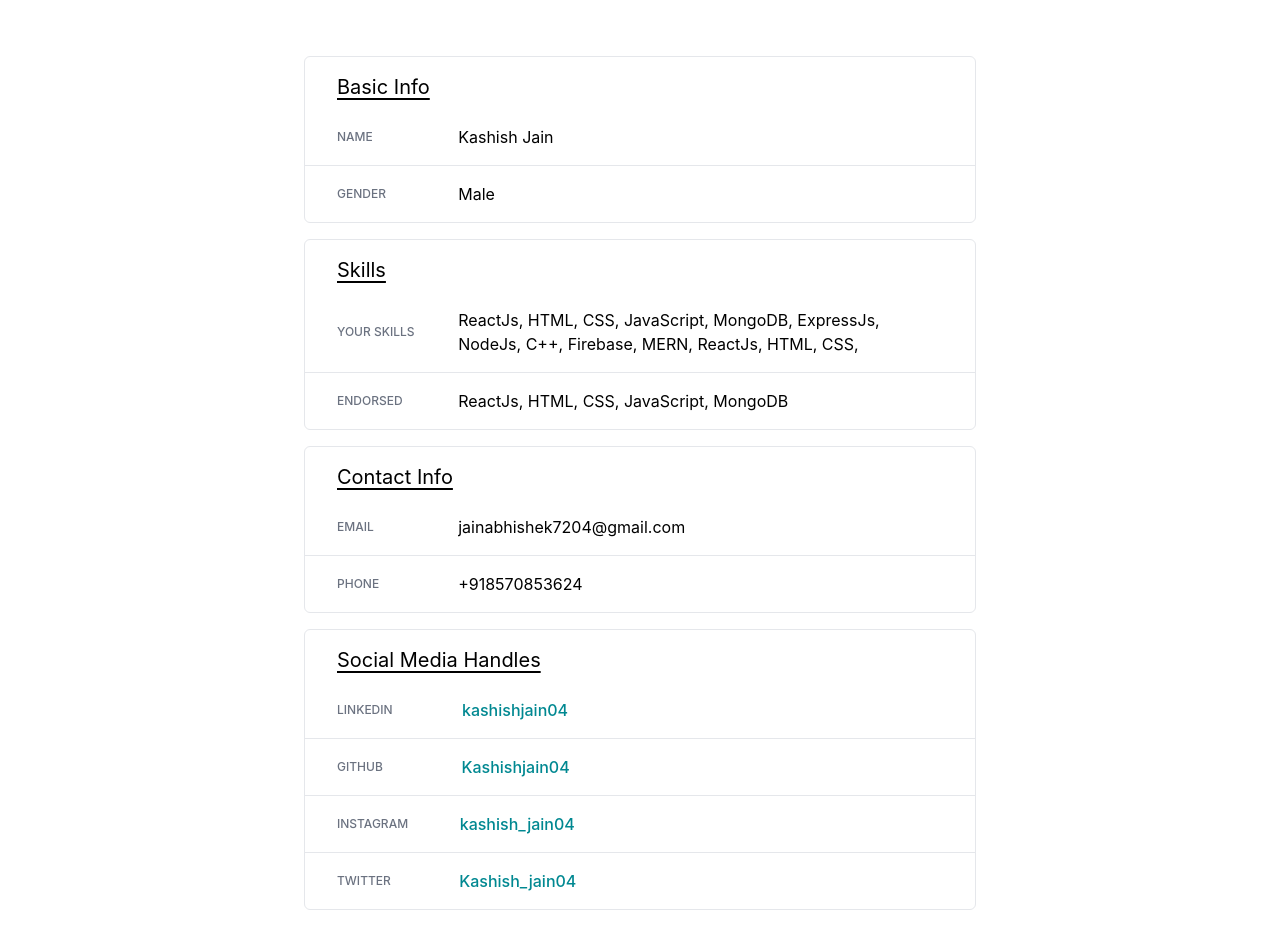
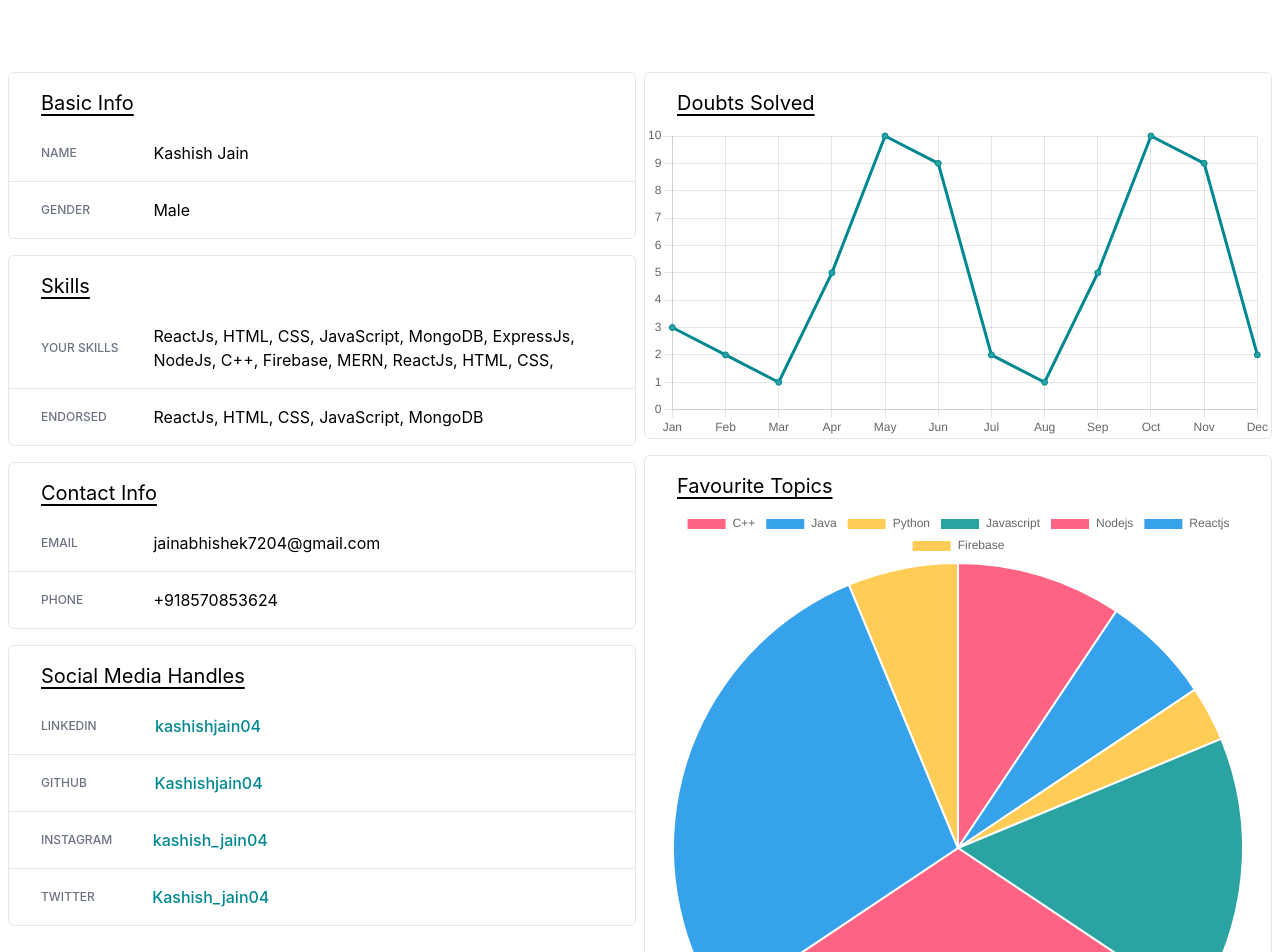
Before and after one commit to arpitgoyal442/Error-Resolved, a Next.js app: page /public-profile/1 in a window 1280 px wide. Shown: the part 280-1232 px from the top of the page. Built offline with nearby package versions, Linux system fonts and the light colour scheme; some icons are missing.

Commit message:
added profile stats charts

```diff
--- a/components/Navbar.js
+++ b/components/Navbar.js
@@ -10,8 +10,8 @@ function Navbar() {
     return unsubscribe;
   }, [])
 	const handleScroll = () => {
-    if(window.scrollY>0) navRef.current.classList.add("navbar_shadow");
-    else navRef.current.classList.remove("navbar_shadow");
+    if(window.scrollY>0) navRef?.current?.classList?.add("navbar_shadow");
+    else navRef?.current?.classList?.remove("navbar_shadow");
   }
 	return (
 		<div className="navbar" ref={navRef}>
--- /dev/null
+++ b/components/profile/DoubtsChart.js
@@ -0,0 +1,41 @@
+import {
+	Chart as ChartJS,
+	CategoryScale,
+	LinearScale,
+	PointElement,
+	LineElement,
+	Title,
+	Tooltip,
+	Legend,
+} from "chart.js";
+import { Line } from "react-chartjs-2";
+ChartJS.register(CategoryScale, LinearScale, PointElement, LineElement, Title, Tooltip, Legend);
+
+const months = ["Jan", "Feb", "Mar", "Apr", "May", "Jun", "Jul", "Aug", "Sep", "Oct", "Nov", "Dec"];
+
+const DoubtsChart = () => {
+	return (
+		<Line
+			datasetIdKey="doubts"
+			options={{
+				plugins: { legend: { display: false } },
+				scales: { y: { beginAtZero: true } },
+			}}
+			data={{
+				labels: months,
+				datasets: [
+					{
+						id: 1,
+						label: "Doubts Solved",
+						data: [3, 2, 1, 5, 10, 9, 2, 1, 5, 10, 9, 2],
+						pointHoverRadius: 10,
+						borderColor: "#008891",
+						backgroundColor: "#2BA3A3",
+					},
+				],
+			}}
+		/>
+	);
+};
+
+export default DoubtsChart;
--- /dev/null
+++ b/components/profile/TopicsChart.js
@@ -0,0 +1,26 @@
+import { Chart as ChartJS, ArcElement } from "chart.js";
+import { Pie } from "react-chartjs-2";
+ChartJS.register(ArcElement);
+
+const labels = ["C++", "Java", "Python", "Javascript", "Nodejs", "Reactjs", "Firebase"];
+
+const TopicsChart = () => {
+	return (
+		<Pie
+			data={{
+				labels,
+				datasets: [
+					{
+						id: 1,
+						label: "Topics",
+						data: [3, 2, 1, 5, 10, 9, 2],
+						pointHoverRadius: 10,
+						backgroundColor: ["rgb(255, 99, 132)", "rgb(54, 162, 235)", "rgb(255, 205, 86)", "rgb(43, 163, 163)"],
+					},
+				],
+			}}
+		/>
+	);
+};
+
+export default TopicsChart;
--- a/pages/myprofile.js
+++ b/pages/myprofile.js
@@ -4,11 +4,13 @@ import Navbar from "../components/Navbar";
 import ChevronRight from "@heroicons/react/solid/ChevronRightIcon";
 import CameraIcon from "@heroicons/react/outline/CameraIcon";
 import Modal from "../components/Modal";
-import NameForm from "../components/profileForms/NameForm";
-import GenderForm from "../components/profileForms/GenderForm";
-import SkillsForm from "../components/profileForms/SkillsForm";
-import PhoneForm from "../components/profileForms/PhoneForm";
-import SocialForm from "../components/profileForms/SocialForm";
+import NameForm from "../components/profile/profileForms/NameForm";
+import GenderForm from "../components/profile/profileForms/GenderForm";
+import SkillsForm from "../components/profile/profileForms/SkillsForm";
+import PhoneForm from "../components/profile/profileForms/PhoneForm";
+import SocialForm from "../components/profile/profileForms/SocialForm";
+import DoubtsChart from "../components/profile/DoubtsChart";
+import TopicsChart from "../components/profile/TopicsChart";
 
 const DebuggerProfile = () => {
 	const [showModal, setShowModal] = useState(false),
@@ -60,6 +62,8 @@ const DebuggerProfile = () => {
 						Manage your info to make us work better for you.
 					</p>
 				</div>
+				<div className="w-full flex flex-col md:flex-row gap-x-2">
+					<div className="md:w-1/2">
 						<div className="overflow-hidden max-w-2xl mx-auto my-2 md:my-4 pt-4 rounded-md border">
 							<h2 className="text-xl ml-4 md:ml-8 mb-2 underline underline-offset-4">Basic Info</h2>
 							<div
@@ -184,6 +188,18 @@ const DebuggerProfile = () => {
 								</div>
 							</div>
 						</div>
+					</div>
+					<div className="md:w-1/2">
+						<div className="overflow-hidden max-w-2xl mx-auto my-2 md:my-4 pt-4 rounded-md border">
+						<h2 className="text-xl ml-4 md:ml-8 mb-2 underline underline-offset-4">Doubts Solved</h2>
+							<DoubtsChart />
+						</div>
+						<div className="overflow-hidden max-w-2xl mx-auto my-2 md:my-4 pt-4 rounded-md border">
+						<h2 className="text-xl ml-4 md:ml-8 mb-2 underline underline-offset-4">Favourite Topics</h2>
+							<TopicsChart />
+						</div>
+					</div>
+				</div>
 			</main>
 		</div>
 	);
--- a/pages/public-profile/[userId].js
+++ b/pages/public-profile/[userId].js
@@ -2,12 +2,14 @@ import Head from "next/head";
 import Navbar from "../../components/Navbar";
 import StarFilled from "@heroicons/react/solid/StarIcon";
 import StarEmpty from "@heroicons/react/outline/StarIcon";
+import DoubtsChart from "../../components/profile/DoubtsChart";
+import TopicsChart from "../../components/profile/TopicsChart";
 
 const PublicProfile = () => {
 	return (
 		<div>
 			<Head>
-				<title>Profile | Debugger</title>
+				<title>Public Profile</title>
 			</Head>
 			<Navbar />
 			<main className="p-2">
@@ -26,39 +28,58 @@ const PublicProfile = () => {
 						<StarEmpty className="h-6 w-6 text-yellow-400" />
 					</div>
 				</div>
+				<div className="w-full flex flex-col md:flex-row gap-x-2">
+					<div className="md:w-1/2">
 						<div className="overflow-hidden max-w-2xl mx-auto my-2 md:my-4 pt-4 rounded-md border">
-					<h2 className="text-xl ml-4 md:ml-8 mb-2 underline underline-offset-4">Basic Info</h2>
+							<h2 className="text-xl ml-4 md:ml-8 mb-2 underline underline-offset-4">
+								Basic Info
+							</h2>
 							<div className="flex flex-col gap-y-1 md:flex-row md:items-center py-4 px-4 md:px-8">
-						<p className="flex-[0.25] text-xs font-medium text-gray-500 uppercase">Name</p>
+								<p className="flex-[0.25] text-xs font-medium text-gray-500 uppercase">
+									Name
+								</p>
 								<p className="flex-1">Kashish Jain</p>
 							</div>
 							<div className="flex flex-col gap-y-1 md:flex-row md:items-center py-4 border-t px-4 md:px-8">
-						<p className="flex-[0.25] text-xs font-medium text-gray-500 uppercase">Gender</p>
+								<p className="flex-[0.25] text-xs font-medium text-gray-500 uppercase">
+									Gender
+								</p>
 								<p className="flex-1">Male</p>
 							</div>
 						</div>
 						<div className="overflow-hidden max-w-2xl mx-auto my-2 md:my-4 pt-4 rounded-md border">
 							<h2 className="text-xl ml-4 md:ml-8 mb-2 underline underline-offset-4">Skills</h2>
 							<div className="flex flex-col gap-y-1 md:flex-row md:items-center py-4 px-4 md:px-8">
-						<p className="flex-[0.25] text-xs font-medium text-gray-500 uppercase">Your Skills</p>
+								<p className="flex-[0.25] text-xs font-medium text-gray-500 uppercase">
+									Your Skills
+								</p>
 								<p className="max-h-12 overflow-y-scroll no-scrollbar flex-1">
-							ReactJs, HTML, CSS, JavaScript, MongoDB, ExpressJs, NodeJs, C++, Firebase, MERN,
-							ReactJs, HTML, CSS, JavaScript, MongoDB, ExpressJs, NodeJs, C++, Firebase, MERN
+									ReactJs, HTML, CSS, JavaScript, MongoDB, ExpressJs, NodeJs, C++, Firebase,
+									MERN, ReactJs, HTML, CSS, JavaScript, MongoDB, ExpressJs, NodeJs, C++,
+									Firebase, MERN
 								</p>
 							</div>
 							<div className="flex flex-col gap-y-1 md:flex-row md:items-center py-4 border-t px-4 md:px-8">
-						<p className="flex-[0.25] text-xs font-medium text-gray-500 uppercase">Endorsed</p>
+								<p className="flex-[0.25] text-xs font-medium text-gray-500 uppercase">
+									Endorsed
+								</p>
 								<p className="flex-1">ReactJs, HTML, CSS, JavaScript, MongoDB</p>
 							</div>
 						</div>
 						<div className="overflow-hidden max-w-2xl mx-auto my-2 md:my-4 pt-4 rounded-md border">
-					<h2 className="text-xl ml-4 md:ml-8 mb-2 underline underline-offset-4">Contact Info</h2>
+							<h2 className="text-xl ml-4 md:ml-8 mb-2 underline underline-offset-4">
+								Contact Info
+							</h2>
 							<div className="flex flex-col gap-y-1 md:flex-row md:items-center py-4 px-4 md:px-8">
-						<p className="flex-[0.25] text-xs font-medium text-gray-500 uppercase">Email</p>
+								<p className="flex-[0.25] text-xs font-medium text-gray-500 uppercase">
+									Email
+								</p>
 								<p className="flex-1">jainabhishek7204@gmail.com</p>
 							</div>
 							<div className="flex flex-col gap-y-1 md:flex-row md:items-center py-4 border-t px-4 md:px-8">
-						<p className="flex-[0.25] text-xs font-medium text-gray-500 uppercase">Phone</p>
+								<p className="flex-[0.25] text-xs font-medium text-gray-500 uppercase">
+									Phone
+								</p>
 								<p className="flex-1">+918570853624</p>
 							</div>
 						</div>
@@ -67,7 +88,9 @@ const PublicProfile = () => {
 								Social Media Handles
 							</h2>
 							<div className="flex flex-col gap-y-1 md:flex-row md:items-center py-4 px-4 md:px-8">
-						<p className="flex-[0.25] text-xs font-medium text-gray-500 uppercase">Linkedin</p>
+								<p className="flex-[0.25] text-xs font-medium text-gray-500 uppercase">
+									Linkedin
+								</p>
 								<a
 									href="https://linkedin.com/in/kashishjain04"
 									target="_blank"
@@ -78,7 +101,9 @@ const PublicProfile = () => {
 								</a>
 							</div>
 							<div className="flex flex-col gap-y-1 md:flex-row md:items-center border-t py-4 px-4 md:px-8">
-						<p className="flex-[0.25] text-xs font-medium text-gray-500 uppercase">Github</p>
+								<p className="flex-[0.25] text-xs font-medium text-gray-500 uppercase">
+									Github
+								</p>
 								<a
 									href="https://github.com/Kashishjain04"
 									target="_blank"
@@ -89,7 +114,9 @@ const PublicProfile = () => {
 								</a>
 							</div>
 							<div className="flex flex-col gap-y-1 md:flex-row md:items-center border-t py-4 px-4 md:px-8">
-						<p className="flex-[0.25] text-xs font-medium text-gray-500 uppercase">Instagram</p>
+								<p className="flex-[0.25] text-xs font-medium text-gray-500 uppercase">
+									Instagram
+								</p>
 								<a
 									href="https://www.instagram.com/kashish_jain04"
 									target="_blank"
@@ -100,7 +127,9 @@ const PublicProfile = () => {
 								</a>
 							</div>
 							<div className="flex flex-col gap-y-1 md:flex-row md:items-center border-t py-4 px-4 md:px-8">
-						<p className="flex-[0.25] text-xs font-medium text-gray-500 uppercase">Twitter</p>
+								<p className="flex-[0.25] text-xs font-medium text-gray-500 uppercase">
+									Twitter
+								</p>
 								<a
 									href="https://twitter.com/Kashish_jain04"
 									target="_blank"
@@ -111,6 +140,22 @@ const PublicProfile = () => {
 								</a>
 							</div>
 						</div>
+					</div>
+					<div className="md:w-1/2">
+						<div className="overflow-hidden max-w-2xl mx-auto my-2 md:my-4 pt-4 rounded-md border">
+							<h2 className="text-xl ml-4 md:ml-8 mb-2 underline underline-offset-4">
+								Doubts Solved
+							</h2>
+							<DoubtsChart />
+						</div>
+						<div className="overflow-hidden max-w-2xl mx-auto my-2 md:my-4 pt-4 rounded-md border">
+							<h2 className="text-xl ml-4 md:ml-8 mb-2 underline underline-offset-4">
+								Favourite Topics
+							</h2>
+							<TopicsChart />
+						</div>
+					</div>
+				</div>
 			</main>
 		</div>
 	);
```
Also changed, not shown: components/profile/profileForms/GenderForm.js (renamed from components/profileForms/GenderForm.js), components/profile/profileForms/NameForm.js (renamed from components/profileForms/NameForm.js), components/profile/profileForms/PhoneForm.js (renamed from components/profileForms/PhoneForm.js), components/profile/profileForms/SkillsForm.js (renamed from components/profileForms/SkillsForm.js), components/profile/profileForms/SocialForm.js (renamed from components/profileForms/SocialForm.js). Lines whose indentation alone changed are shown as unchanged.
